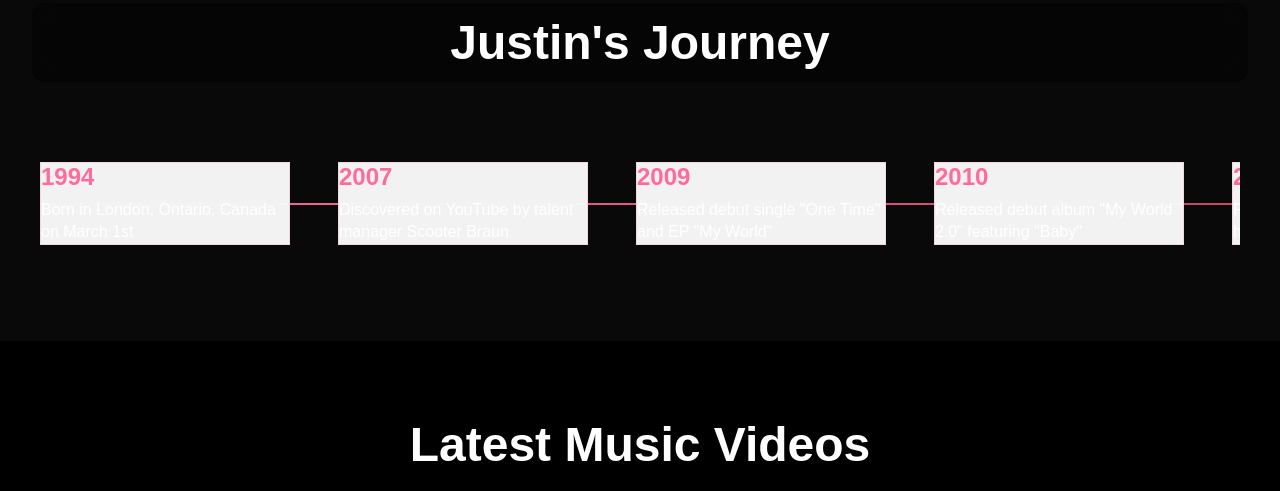
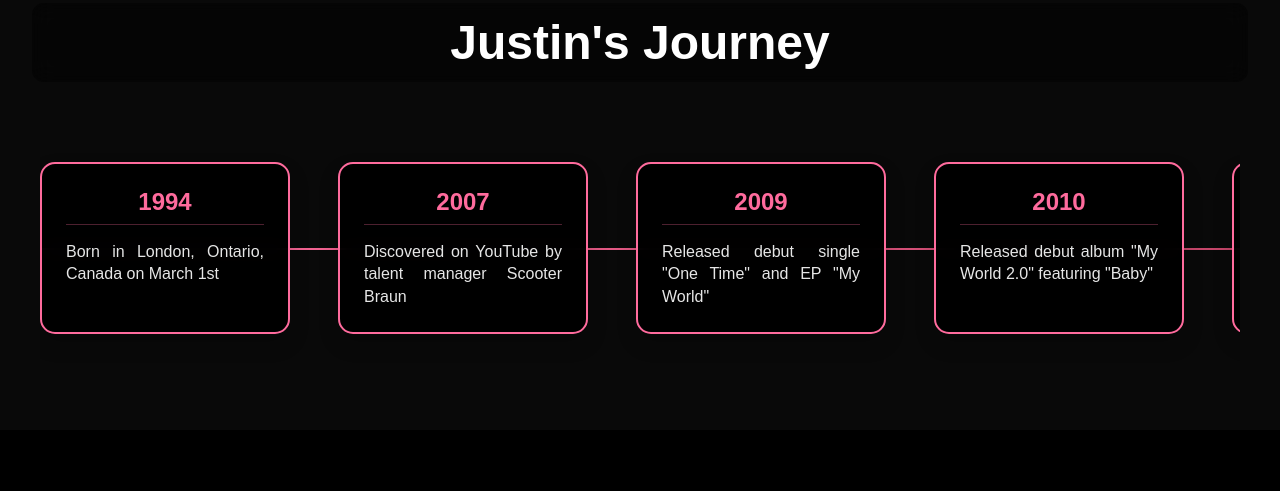
Before and after one commit to ashmus2024/ashmus2024.github.io, a plain HTML site: page fanpage2.html in a window 1280 px wide. Shown: the part 861-1352 px from the top of the page. Drawn offline with Linux system fonts and the light colour scheme; a script that the page names is missing.

Commit message:
Update fanpage2.html

```diff
--- a/fanpage2.html
+++ b/fanpage2.html
@@ -247,7 +247,7 @@
         }
 
         /* Added timeline styles */
-        .timeline-section {
+       .timeline-section {
             padding: 4rem 2rem;
             background: rgba(10,10,10,0.95);
             backdrop-filter: blur(10px);
@@ -283,12 +283,15 @@
 
         .timeline-item {
             min-width: 250px;
-            background: rgba(255,255,255,0.95);
+            background: rgba(0,0,0,0.95);
             backdrop-filter: blur(10px);
-            border: 1px solid rgba(255,107,157,0.2);
+            border: 2px solid #ff6b9d;
+            border-radius: 15px;
+            padding: 1.5rem;
             position: relative;
             transition: transform 0.3s ease;
             cursor: pointer;
+            box-shadow: 0 10px 20px rgba(0,0,0,0.2);
         }
 
         .timeline-item:hover {
@@ -299,12 +302,18 @@
             font-size: 1.5rem;
             font-weight: bold;
             color: #ff6b9d;
-            margin-bottom: 0.5rem;
+            margin-bottom: 1rem;
+            padding-bottom: 0.5rem;
+            border-bottom: 1px solid rgba(255,107,157,0.3);
+            text-align: center;
         }
 
         .timeline-event {
             font-size: 1rem;
             line-height: 1.4;
+            color: rgba(255,255,255,0.9);
+            text-align: justify;
+            text-shadow: 0 1px 2px rgba(0,0,0,0.5);
         }
 
         .timeline-line {
```
